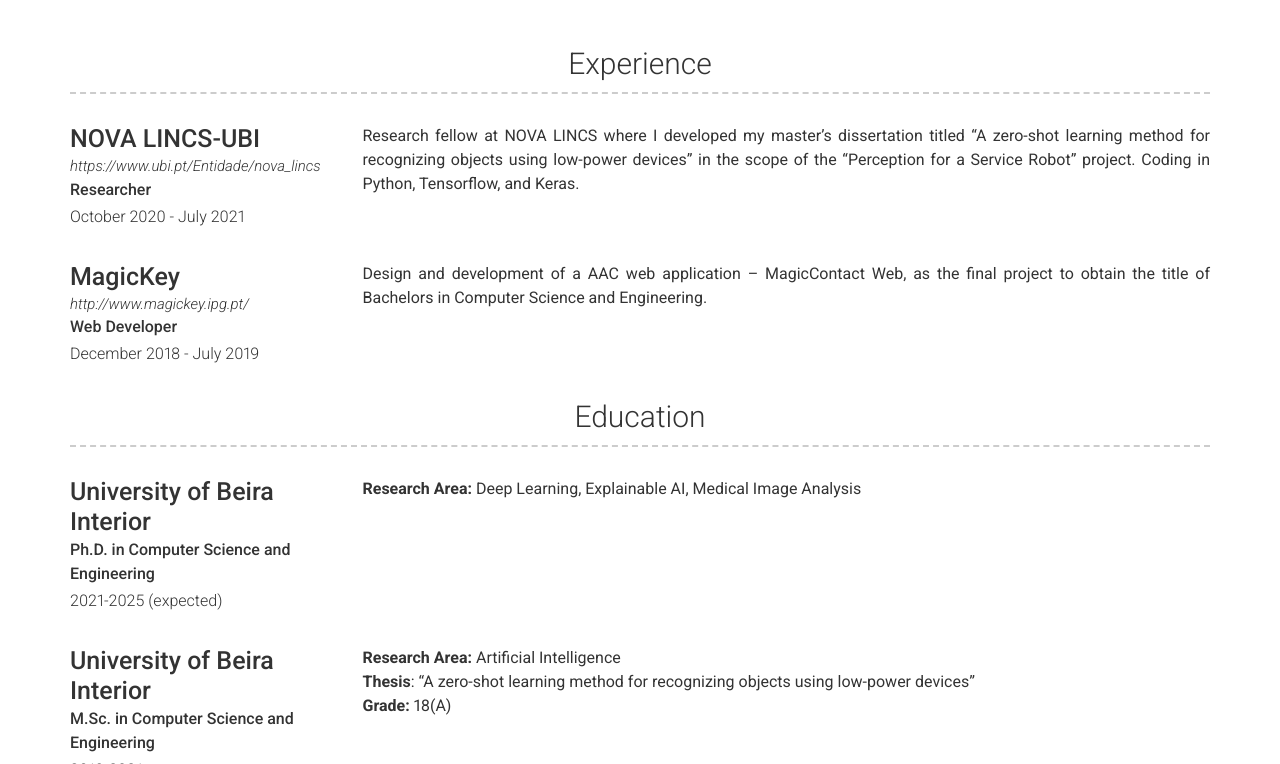
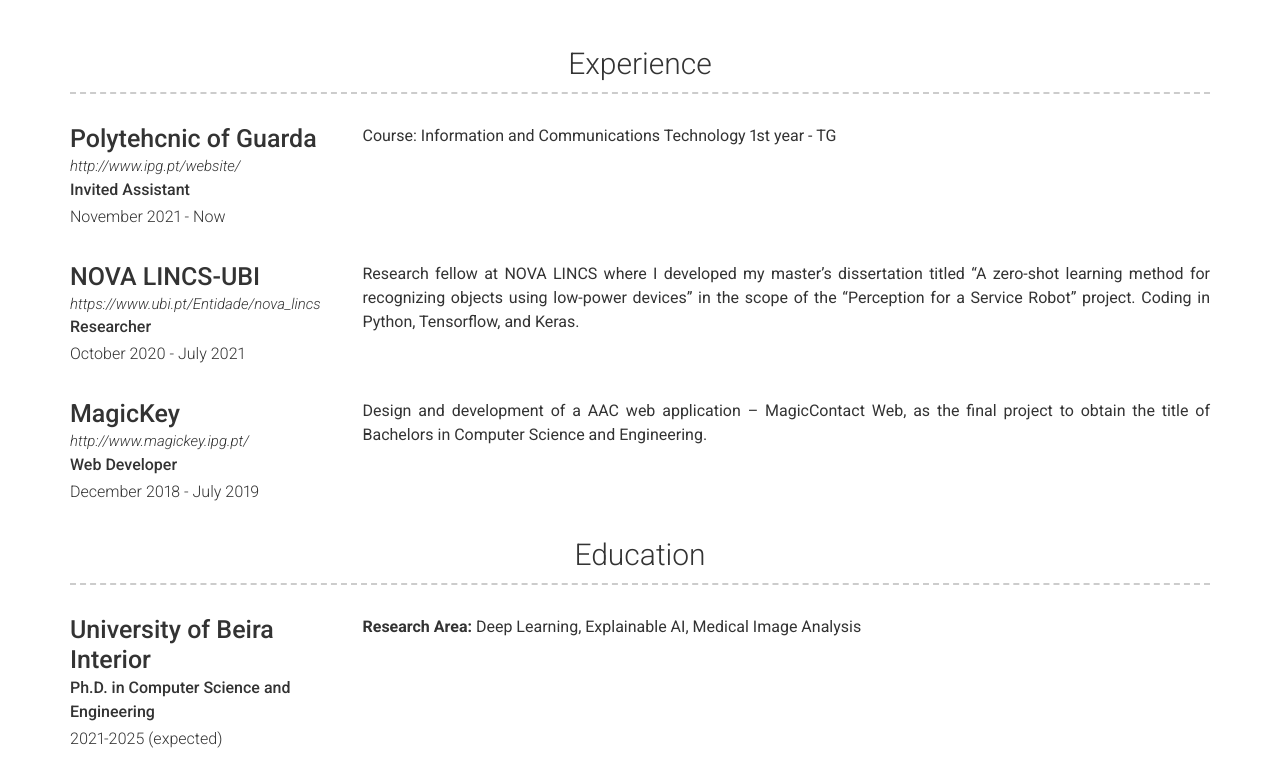
Before and after one commit to CristianoPatricio/cristianopatricio.github.io, a Jekyll site: the page built from index.md, in a window 1280 px wide and 900 px high, scrolled down 370 px, cut to the strip 136-900 px from the top of the window. Built offline with Jekyll 4.4.1, drawn with Linux system fonts in a browser that asks for light colours; nearby versions of some CDN libraries.

Commit message:
Update experience.yml

```diff
--- a/_data/experience.yml
+++ b/_data/experience.yml
@@ -1,4 +1,13 @@
 # Experience template
+- layout: left
+  company: Polytehcnic of Guarda
+  link: http://www.ipg.pt/website/
+  job_title: Invited Assistant
+  dates: November 2021 - Now
+  description: | # this will include new lines to allow paragraphs
+    Course: Information and Communications Technology
+    1st year - TG
+
 - layout: left
   company: NOVA LINCS-UBI
   link: https://www.ubi.pt/Entidade/nova_lincs
```
